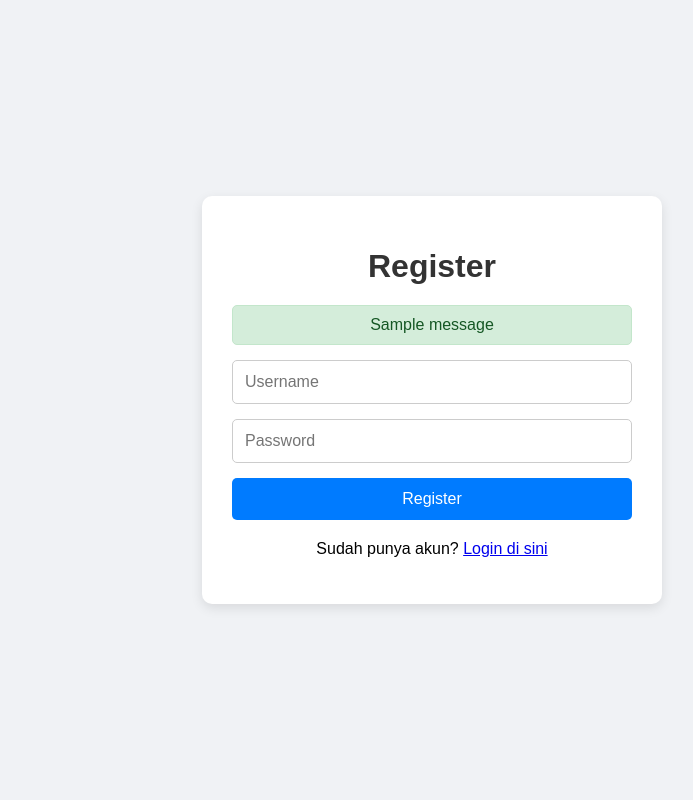
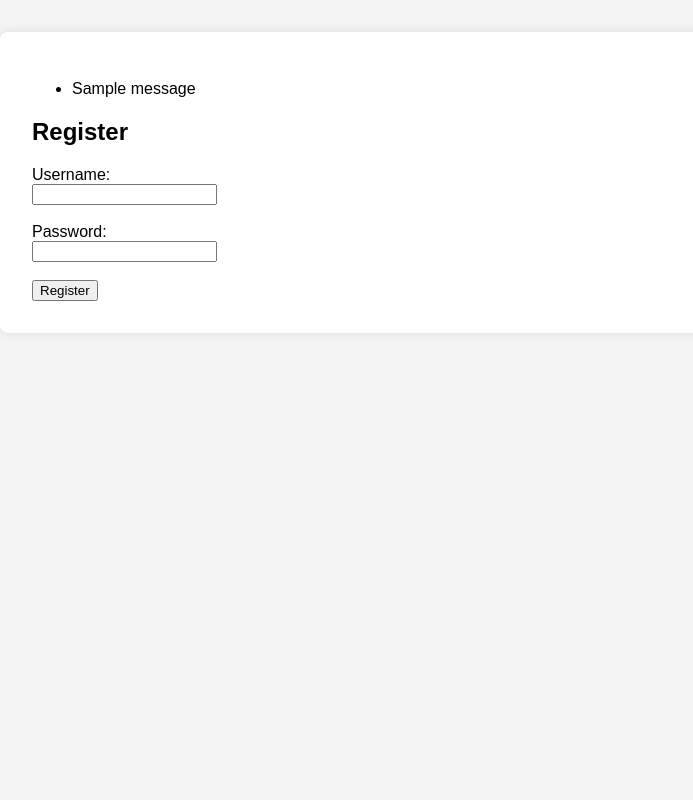
Before and after one commit to ameliashintadewi0305-ship-it/kriptografi-saas, a Flask app: page /register in a window 1280 px wide. Shown: the whole page, without its empty margins (208-901 px from the left). Run offline with Flask 3, Linux system fonts and the light colour scheme; tables that the repository leaves empty hold one stand-in row (values such as "Sample post"); one stand-in notice (Sample message) is shown.

Commit message:
Full code fix

```diff
--- a/app.py
+++ b/app.py
@@ -11,7 +11,7 @@ from base64 import b64encode, b64decode
 import traceback
 
 app = Flask(__name__)
-app.config['SECRET_KEY'] = os.urandom(24)  # Menggunakan kunci acak yang lebih aman
+app.config['SECRET_KEY'] = os.urandom(24)
 db_path = os.environ.get('DATABASE_PATH', '/tmp/site.db')
 app.config['SQLALCHEMY_DATABASE_URI'] = f'sqlite:///{db_path}'
 app.config['SQLALCHEMY_TRACK_MODIFICATIONS'] = False
--- a/static/style.css
+++ b/static/style.css
@@ -1,92 +1,26 @@
 body {
-    font-family: Arial, sans-serif;
-    background-color: #f0f2f5;
-    display: flex;
-    justify-content: center;
-    align-items: center;
-    min-height: 100vh;
-    margin: 0;
+    font-family: sans-serif;
+    margin: 2rem;
+    background-color: #f4f4f4;
 }
 
 .container {
-    background-color: #ffffff;
-    padding: 30px;
-    border-radius: 10px;
-    box-shadow: 0 4px 12px rgba(0, 0, 0, 0.1);
-    width: 400px;
-    text-align: center;
+    max-width: 800px;
+    margin: auto;
+    background-color: white;
+    padding: 2rem;
+    border-radius: 8px;
+    box-shadow: 0 0 10px rgba(0, 0, 0, 0.1);
 }
 
-h1 {
-    color: #333;
-    margin-bottom: 20px;
+.message {
+    background-color: #e0f7fa;
+    padding: 10px;
+    margin-bottom: 10px;
+    border-radius: 5px;
 }
 
-form {
-    display: flex;
-    flex-direction: column;
-    gap: 15px;
-    margin-bottom: 20px;
+.sender-message {
+    background-color: #c8e6c9;
+    text-align: right;
 }
-
-input[type="text"],
-input[type="password"] {
-    padding: 12px;
-    border: 1px solid #ccc;
-    border-radius: 5px;
-    font-size: 16px;
-    width: 100%;
-    box-sizing: border-box;
-}
-
-button {
-    padding: 12px;
-    background-color: #007bff;
-    color: white;
-    border: none;
-    border-radius: 5px;
-    cursor: pointer;
-    font-size: 16px;
-    transition: background-color 0.3s ease;
-}
-
-button:hover {
-    background-color: #0056b3;
-}
-
-.alert {
-    padding: 10px;
-    border-radius: 5px;
-    margin-bottom: 15px;
-}
-
-.alert-danger {
-    background-color: #f8d7da;
-    color: #721c24;
-    border: 1px solid #f5c6cb;
-}
-
-.alert-success {
-    background-color: #d4edda;
-    color: #155724;
-    border: 1px solid #c3e6cb;
-}
-
-ul {
-    list-style: none;
-    padding: 0;
-}
-
-ul li {
-    background-color: #f8f9fa;
-    padding: 10px;
-    margin-bottom: 8px;
-    border-radius: 5px;
-    text-align: left;
-}
-
-ul li a {
-    text-decoration: none;
-    color: #007bff;
-    font-weight: bold;
-}
--- /dev/null
+++ b/templates/base.html
@@ -0,0 +1,23 @@
+<!DOCTYPE html>
+<html lang="en">
+<head>
+    <meta charset="UTF-8">
+    <meta name="viewport" content="width=device-width, initial-scale=1.0">
+    <title>{% block title %}Kriptografi SaaS{% endblock %}</title>
+    <link rel="stylesheet" href="{{ url_for('static', filename='style.css') }}">
+</head>
+<body>
+    <div class="container">
+        {% with messages = get_flashed_messages() %}
+            {% if messages %}
+                <ul class="flashes">
+                    {% for message in messages %}
+                        <li>{{ message }}</li>
+                    {% endfor %}
+                </ul>
+            {% endif %}
+        {% endwith %}
+        {% block content %}{% endblock %}
+    </div>
+</body>
+</html>
--- a/templates/register.html
+++ b/templates/register.html
@@ -1,26 +1,11 @@
-<!DOCTYPE html>
-<html lang="en">
-<head>
-    <meta charset="UTF-8">
-    <title>Register</title>
-    <link rel="stylesheet" href="{{ url_for('static', filename='style.css') }}">
-</head>
-<body>
-    <div class="container">
-        <h1>Register</h1>
-        {% with messages = get_flashed_messages(with_categories=true) %}
-            {% if messages %}
-                {% for category, message in messages %}
-                    <div class="alert alert-{{ category }}">{{ message }}</div>
-                {% endfor %}
-            {% endif %}
-        {% endwith %}
-        <form method="POST" action="{{ url_for('register') }}">
-            <input type="text" name="username" placeholder="Username" required>
-            <input type="password" name="password" placeholder="Password" required>
-            <button type="submit">Register</button>
-        </form>
-        <p>Sudah punya akun? <a href="{{ url_for('login') }}">Login di sini</a></p>
-    </div>
-</body>
-</html>
+{% extends "base.html" %}
+{% block content %}
+    <h2>Register</h2>
+    <form method="POST" action="{{ url_for('register') }}">
+        <label for="username">Username:</label><br>
+        <input type="text" id="username" name="username" required><br><br>
+        <label for="password">Password:</label><br>
+        <input type="password" id="password" name="password" required><br><br>
+        <input type="submit" value="Register">
+    </form>
+{% endblock %}
```
Also changed, not shown: templates/chat.html (+21 -83 lines), templates/dashboard.html (added, +12 -0 lines), templates/index.html (+5 -15 lines), templates/login.html (+11 -26 lines), 1 other file.
